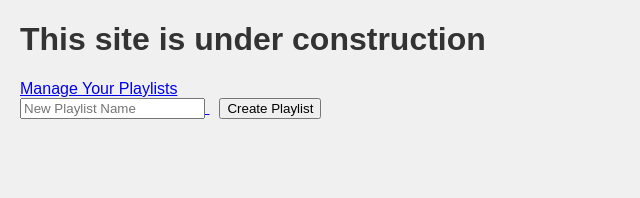
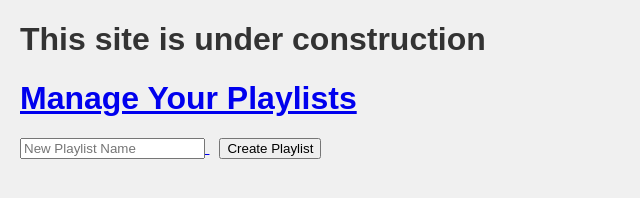
Before and after one commit to adithyavarma/adithyavarma.xyz, a plain HTML site: page adithya/musicApp/index.html in a window 1280 px wide. Shown: the whole page, without its empty margins (0-640 px from the left). Drawn offline with Linux system fonts and the light colour scheme; no server answers.

Commit message:
Update index.html

```diff
--- a/adithya/musicApp/index.html
+++ b/adithya/musicApp/index.html
@@ -8,7 +8,7 @@
 </head>
 <body>
     <h1>This site is under construction</h1>
-    <a href="https://adithyavarma.xyz/adithya/index.html>Home</a>
+    <h1><a href="https://adithyavarma.xyz/adithya/index.html>Home</a></h1>
 <h1>Manage Your Playlists</h1>
 <div id="playlist-form">
     <input type="text" id="playlist-name" placeholder="New Playlist Name">
```
